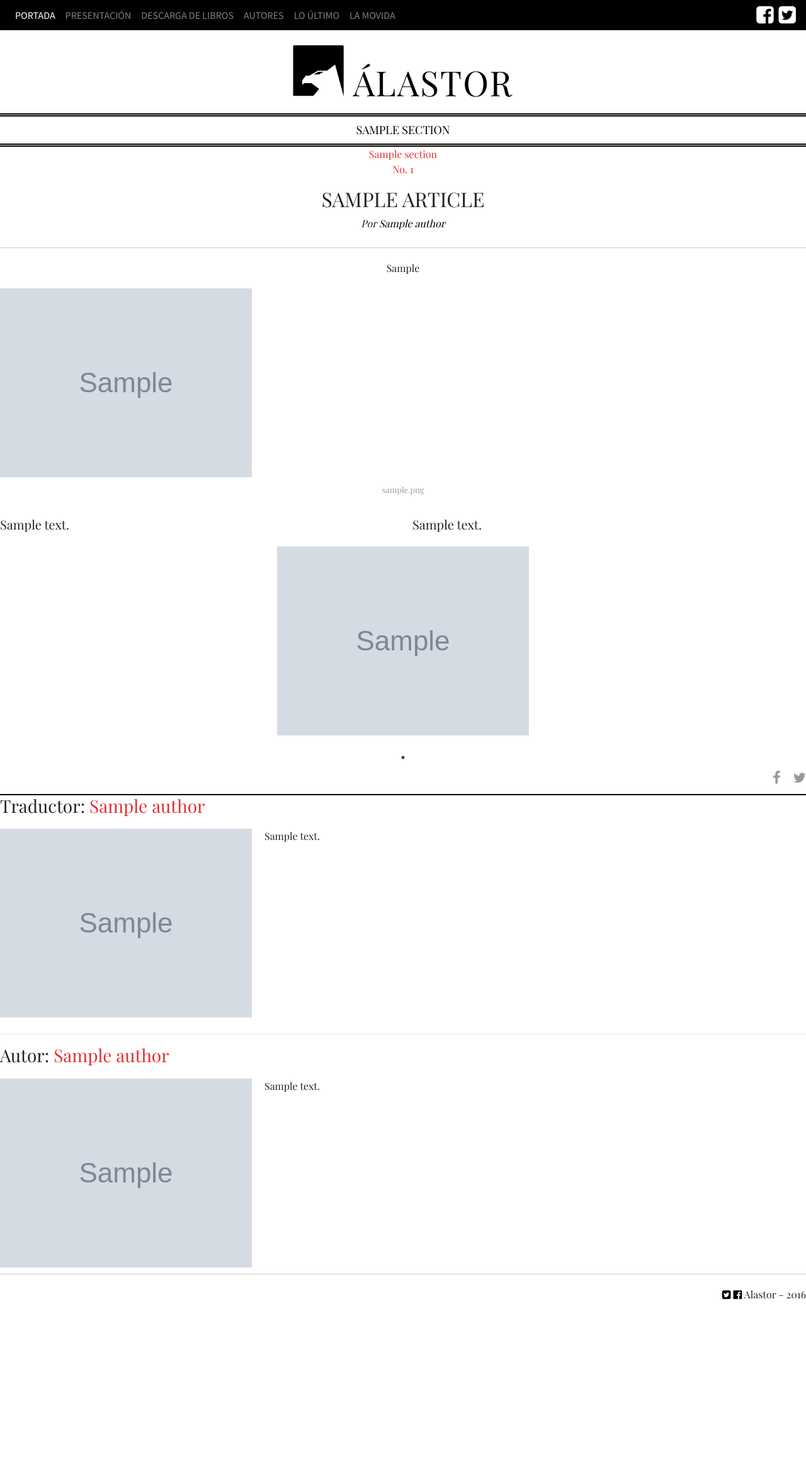
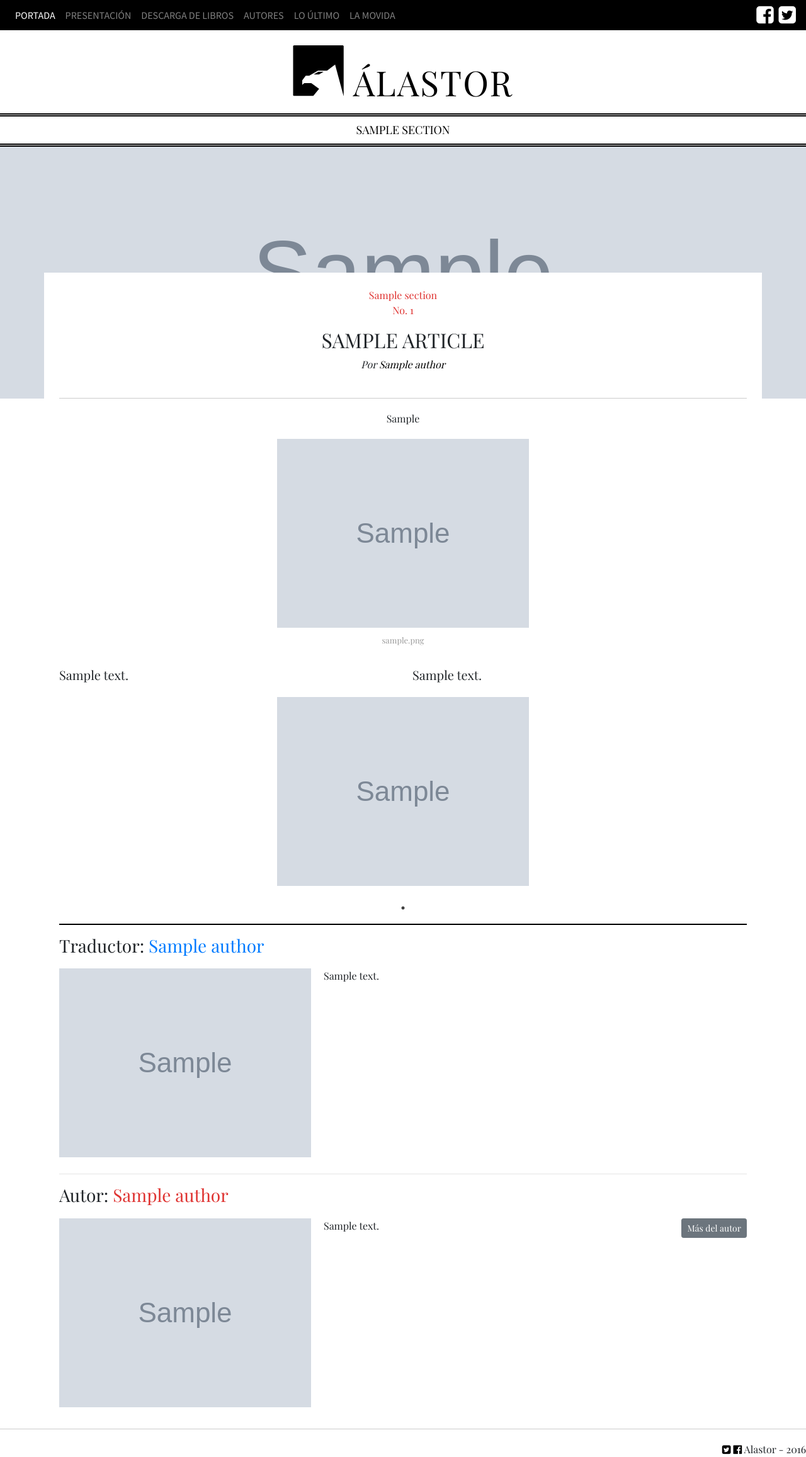
Before and after one commit to YaderV/alastor, a Django app: a page that uses alastor/templates/articles/detail.html in a window 1280 px wide. Shown: the whole page at 63% size. Before the commit the page ends 2064 px from the top, so only its background shows below. Run offline with Django 3.2, Linux system fonts and the light colour scheme; tables that the repository leaves empty hold one stand-in row (values such as "Sample post"); grey boxes marked "Sample" are stand-in pictures; some libraries are stand-ins or nearby versions.

Commit message:
Nueva pagina detalle

```diff
--- a/alastor/static/css/project.css
+++ b/alastor/static/css/project.css
@@ -121,6 +121,12 @@ header #section-nav .navbar-nav a:hover {
 .book-title:hover {
   color: #df3331;
 }
+#publication-block {
+  background-color: #f3f3f3;
+}
+#publication-block .card {
+  background-color: #f3f3f3;
+}
 /* Article Content */
 .main-article .article-info a {
   color: #df3331;
@@ -138,6 +144,7 @@ header #section-nav .navbar-nav a:hover {
   border-bottom: 1px solid #ccc;
   padding-bottom: 10px;
   margin-bottom: 20px;
+  min-height: 176px;
 }
 .main-article header h2 {
   text-transform: uppercase;
@@ -180,7 +187,7 @@ header #section-nav .navbar-nav a:hover {
 .main-article .author-bio h3 {
   margin-bottom: 20px;
 }
-.main-article .author-bio a {
+.main-article .author-bio .author-name {
   color: #df3331;
 }
 .main-article .author-bio figure {
@@ -288,3 +295,12 @@ header #section-nav .navbar-nav a:hover {
   content: '→';
   color: black;
 }
+#article-header {
+  height: 400px;
+  background-size: cover;
+  background-position: center;
+}
+#article-content {
+  background-color: #fff;
+  margin-top: -200px;
+}
--- a/alastor/static/less/project.less
+++ b/alastor/static/less/project.less
@@ -140,6 +140,12 @@ header {
   }
 }
 
+#publication-block {
+  background-color: #f3f3f3;
+  .card {
+    background-color: #f3f3f3;
+  }
+}
 
 /* Article Content */
 .main-article {
@@ -164,6 +170,7 @@ header {
     border-bottom: 1px solid #ccc;
     padding-bottom: 10px;
     margin-bottom: 20px;
+    min-height: 176px;
     h2 {
       text-transform: uppercase;
     }
@@ -211,7 +218,7 @@ header {
     h3 {
       margin-bottom: 20px;
     }
-    a {
+    .author-name {
       color: #df3331;
     }
     figure {
@@ -346,3 +353,14 @@ header {
   content: '→';
   color: black;
 }
+
+#article-header {
+  height: 400px;
+  background-size: cover;
+  background-position: center;
+}
+
+#article-content {
+  background-color: #fff;
+  margin-top: -200px;
+}
--- a/alastor/templates/articles/detail.html
+++ b/alastor/templates/articles/detail.html
@@ -22,6 +22,9 @@
     <link rel="stylesheet" type="text/css" href="//cdn.jsdelivr.net/gh/kenwheeler/slick@1.8.0/slick/slick-theme.css"/>
 {% endblock %}
 {% block content %}
+<div id="article-header" style="background-image: url('{{ article.image.url }}');">
+</div>
+<div id="article-content" class="container p-4">
   <article class="main-article">
     <header class="text-center">
       <p class="article-section-title article-info"><a href="{{ article.section.get_absolute_url }}">{{ article.section.name }}</a></p>
@@ -35,7 +38,7 @@
       </section>
       <figure class="article-img">
         {% thumbnail article.image "700" as im %}
-        <img src="{{ im.url }}" class="img-responsive center-block">
+          <img src="{{ im.url }}" class="img-responsive mx-auto d-block">
         {% endthumbnail %}
         {% if article.image_caption %}<figcaption class="text-center image-caption">{{ article.image_caption|safe }}</figcaption>{% endif %}
       </figure>
@@ -63,11 +66,7 @@
       </section>
     </div>
     <footer>
-    <div class="share-icons">
-      <a href="#"><i class="fa fa-twitter" aria-hidden="true"></i></a>
-      <a href="#"><i class="fa fa-facebook" aria-hidden="true"></i></a>
-    </div>
-    <section class="author-bio">
+      <section class="author-bio pt-3">
         {% if article.translator %}
           <h3>Traductor: <a href="#">{{ article.translator.name }}</a></h3>
           <figure class="pull-left">
@@ -79,13 +78,14 @@
           <div class="clearfix"></div>
           <hr>
         {% endif %}
-      <h3>{% if article.translator %}Autor: {% endif %}<a href="#">{{ article.author.name }}</a></h3>
+        <h3>{% if article.translator %}Autor: {% endif %}<a class="author-name" href="#">{{ article.author.name }}</a></h3>
         <figure class="pull-left">
           {% thumbnail article.author.photo "100x100" crop="center" as im %}
             <a href="#"><img src="{{ im.url }}" class="img-responsive img-circle"></a>
           {% endthumbnail %}
         </figure>
-      {{ article.author.bio|safe }}
+        {{ article.author.bio|safe|truncatewords_html:100 }}
+        <a href="#" class="btn btn-sm btn-secondary pull-right">Más del autor</a>
       </section>
       <div class="clearfix"></div>
     </footer>
@@ -105,3 +105,4 @@
       });
     </script>
   {% endblock %}
+</div>
```
Also changed, not shown: alastor/templates/articles/list.html (+5 -4 lines). Lines whose indentation alone changed are shown as unchanged.
